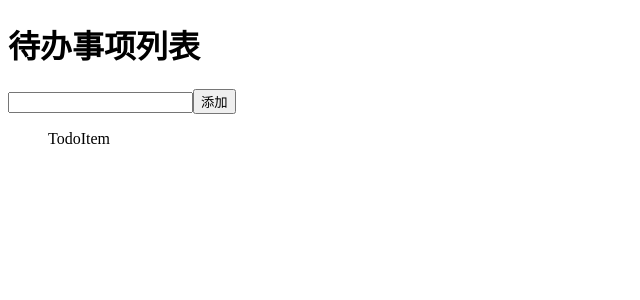
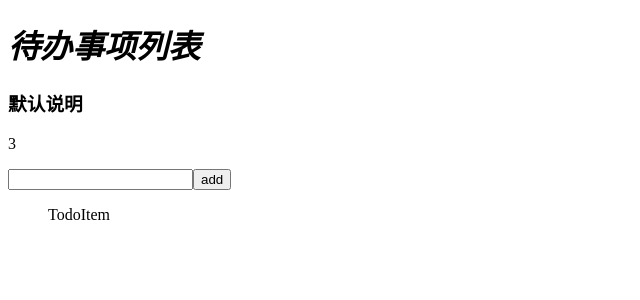
Before and after one commit to fuzeisgod/react-demo, a React (Create React App) app: page / in a window 1280 px wide. Shown: the top 300 px of the page, without its empty margins (0-640 px from the left). Built offline with nearby package versions, Linux system fonts and the light colour scheme.

Commit message:
组件的数据挂载

```diff
--- a/package.json
+++ b/package.json
@@ -7,6 +7,7 @@
     "@testing-library/react": "^9.5.0",
     "@testing-library/user-event": "^7.2.1",
     "classnames": "^2.2.6",
+    "prop-types": "^15.7.2",
     "react": "^16.13.1",
     "react-dom": "^16.13.1",
     "react-scripts": "3.4.1",
--- a/src/App.js
+++ b/src/App.js
@@ -10,9 +10,12 @@ export default class App extends Component {
     render() {
         return (
             // jsx 语法只能有一个根标签，react提供了一个Fragment标签表示空标签（需要先引入）
+            // 也可以使用空标签<></>来作为根标签
             <Fragment>
-                <TodoHeader />
-                <TodoInput />
+                <TodoHeader x={1} y={2}>
+                    <i>待办事项列表</i>
+                </TodoHeader>
+                <TodoInput btnText="add" />
                 <TodoList />
             </Fragment>
         )
--- a/src/components/TodoHeader/index.js
+++ b/src/components/TodoHeader/index.js
@@ -1,11 +1,31 @@
-import React, { Component } from 'react'
+import React from 'react'
+import PropTypes from 'prop-types'
 
-export default class TodoHeader extends Component {
-    render() {
-        return (
+export default function TodoHeader(props) {
+    console.log(props)
+    return (
+        <>
             <h1>
-                待办事项列表
+                {props.children}
             </h1>
-        )
-    }
+            <h3>
+                {props.desc}
+            </h3>
+            <p>{props.x + props.y}</p>
+        </>
+    )
 }
+
+
+// npm i prop-types -S 第三方检查数据格式的包
+TodoHeader.propTypes = {
+    desc: PropTypes.string,
+    x: PropTypes.number.isRequired,
+    y: PropTypes.number.isRequired,
+    children: PropTypes.object.isRequired
+}
+
+// 设置默认值
+TodoHeader.defaultProps = {
+    desc: '默认说明'
+}
--- a/src/components/TodoInput/index.js
+++ b/src/components/TodoInput/index.js
@@ -1,10 +1,18 @@
 import React, { Component } from 'react'
+import PropTypes from 'prop-types'
 
 export default class TodoInput extends Component {
+    static propTypes = {
+        btnText: PropTypes.string
+    }
+    // 通过类的静态属性 defaultProps 来设置参数的默认值，此值优先级次于传入的props
+    static defaultProps = {
+        btnText: '添加Todo'
+    }
     render() {
         return (
             <div>
-                <input type="text"/><button>添加</button>
+                <input type="text" /><button>{this.props.btnText}</button>
             </div>
         )
     }
```
Also changed, not shown: 1 other file (tests, documents, lock files or other folders).
